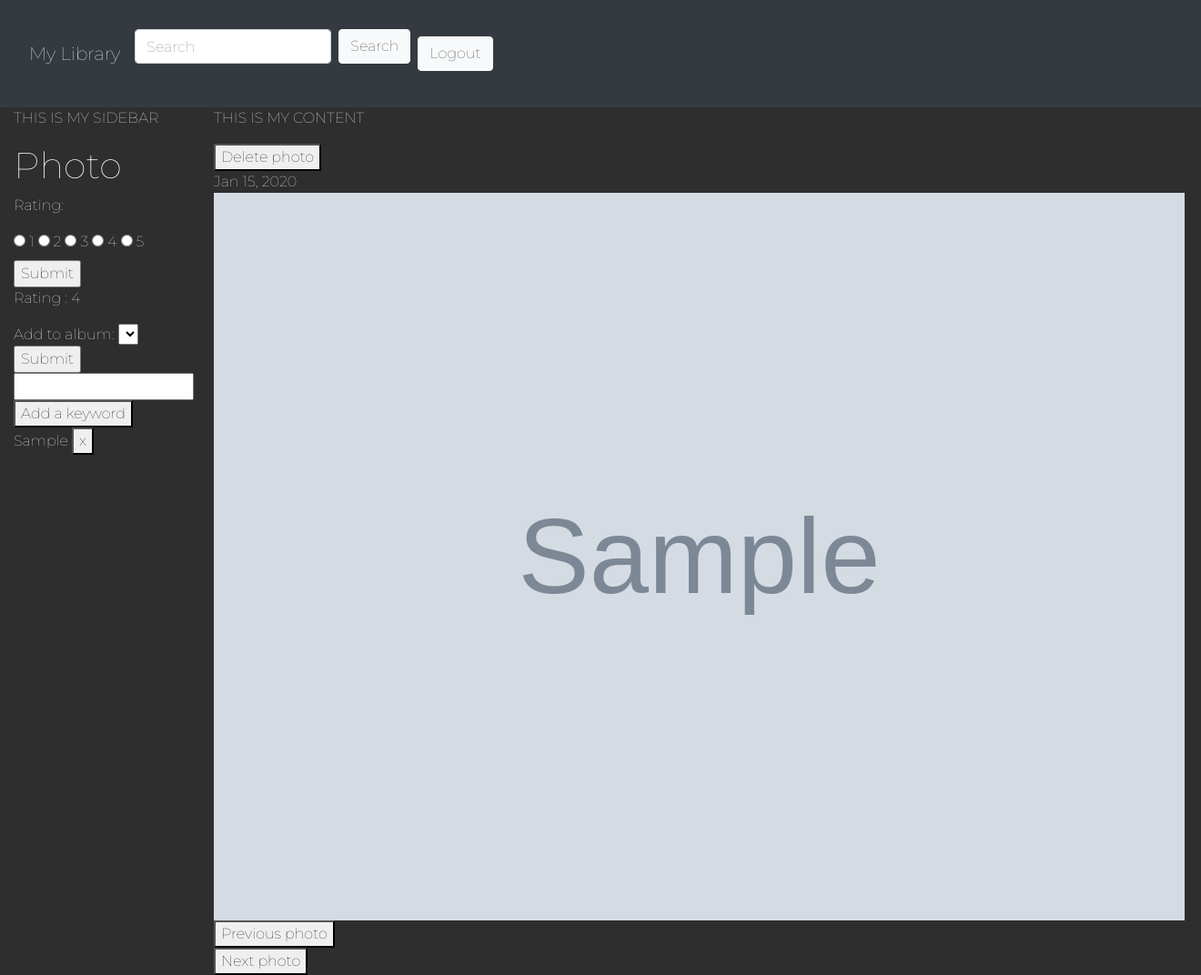
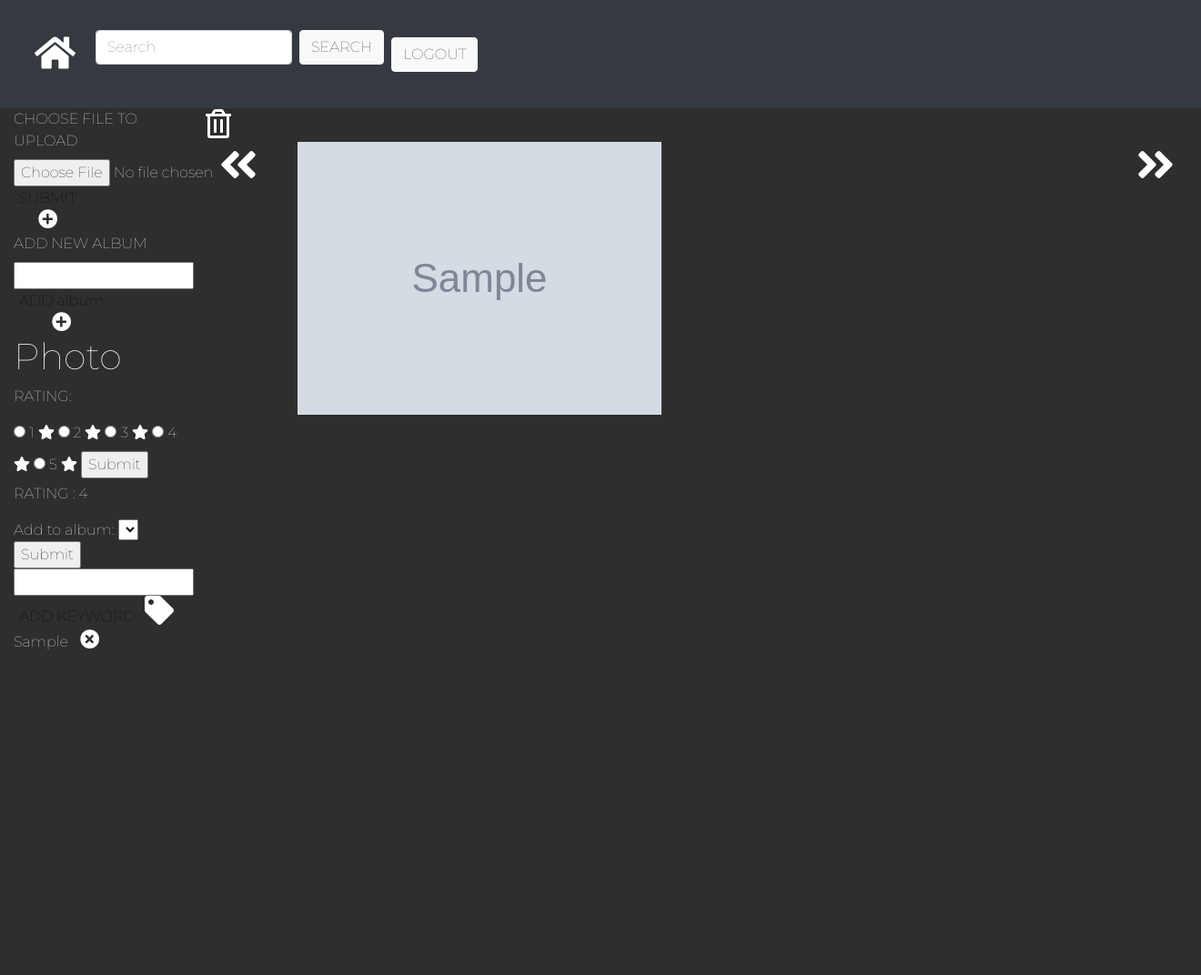
Before and after one commit to amytrick/Ember-with-Angular, a Flask app: page /photodetails/1 in a window 1320 px wide. Shown: the whole page at 91% size. After the commit the page ends 714 px from the top, so only its background shows below. Run offline with Flask 2, Linux system fonts and the light colour scheme; tables that the repository leaves empty hold one stand-in row (values such as "Sample post"); grey boxes marked "Sample" are stand-in pictures; lists and menus that the app fills with data are empty; some libraries are stand-ins or nearby versions.

Commit message:
containers and icons

```diff
--- a/crud.py
+++ b/crud.py
@@ -88,7 +88,7 @@ def print_date(photo_id):
     date_taken = photo.date_taken
     # This is what date_taken looks like --> 2020-03-13 08:09:50
 
-    date = (date_taken.strftime('%b %d, %Y'))
+    date = (date_taken.strftime('%b %d, %Y')).upper()
     return date
     # will return like this --> 'Mar 13, 2020'
 
--- a/static/CSS/style.css
+++ b/static/CSS/style.css
@@ -8,8 +8,8 @@
 }
 
 #large-photo {
-    height:800px;
-    width:auto;
+    /* height:800px;
+    width:auto; */
 }
 
 body {
@@ -28,3 +28,22 @@ h1 {
     background-color: rgb(29, 29, 29);
     padding: 2rem 2rem;
 }
+
+#album-link {
+    color: white;
+  }
+
+  button {
+    background-color: Transparent;
+    background-repeat:no-repeat;
+    border: none;
+    cursor:pointer;
+    overflow: hidden;
+    outline:none;
+}
+
+.img-fluid {
+    max-height: 700px;
+    max-width: 100%;
+    height: auto;
+}
--- a/templates/album_details.html
+++ b/templates/album_details.html
@@ -37,7 +37,8 @@
       <a href="/photodetails/{{photo.photo_id}}">
         <img class="library-img" id="library-id" src= {{ photo.path }}>
       </a>
-      <button>x</button>
+      <button><i class="fa far fa-times-circle fa-lg" style="background:transparent"></i>  </button>
+
     </div>
   {% endfor %}
 
--- a/templates/base.html
+++ b/templates/base.html
@@ -11,37 +11,42 @@
     <link rel="stylesheet" href="https://stackpath.bootstrapcdn.com/bootstrap/4.3.1/css/bootstrap.min.css"
       integrity="sha384-ggOyR0iXCbMQv3Xipma34MD+dH/1fQ784/j6cY/iJTQUOhcWr7x9JvoRxT2MZw1T"
       crossorigin="anonymous">
+      <link rel="stylesheet" href="https://stackpath.bootstrapcdn.com/font-awesome/4.7.0/css/font-awesome.min.css"
+      integrity="sha384-wvfXpqpZZVQGK6TAh5PVlGOfQNHSoD2xbE+QkPxCAFlNEevoEH3Sl0sibVcOQVnN"
+      crossorigin="anonymous">
+    <script src="https://use.fontawesome.com/releases/v5.15.1/js/all.js" data-auto-replace-svg="nest"></script>
     <meta name="viewport" content="width=device-width">
     <link rel="stylesheet" href="/static/css/style.css">
     <link rel="preconnect" href="https://fonts.gstatic.com">
     <link rel="preconnect" href="https://fonts.gstatic.com">
     <link rel="preconnect" href="https://fonts.gstatic.com">
-    <link href="https://fonts.googleapis.com/css2?family=Montserrat:wght@100&display=swap" rel="stylesheet">    </title>
+    <link href="https://fonts.googleapis.com/css2?family=Montserrat:wght@100&display=swap" rel="stylesheet">
+  </title>
   </head>
-        {% for message in get_flashed_messages() %}
-          {{ message }}
-        {% endfor %}
+    {% for message in get_flashed_messages() %}
+      {{ message }}
+    {% endfor %}
     {% block head %}{% endblock %}
   </head>
   <body>
 
+        <nav class="navbar navbar-expand-lg navbar-dark bg-dark">
+          <button>
+          <a class="navbar-brand" href="/return_to_library"><i class="fa fa-home fa-2x"></i></a>
 
-
-        <nav class="navbar navbar-expand-lg navbar-dark bg-dark">
-          <a class="navbar-brand" href="/return_to_library">My Library</a>
-            <button class="navbar-toggler" type="button" data-toggle="collapse" data-target="#navbarSupportedContent" aria-controls="navbarSupportedContent" aria-expanded="false" aria-label="Toggle navigation">
-              <span class="navbar-toggler-icon"></span>
+            <!-- <button class="navbar-toggler" type="button" data-toggle="collapse" data-target="#navbarSupportedContent" aria-controls="navbarSupportedContent" aria-expanded="false" aria-label="Toggle navigation"> -->
+              <!-- <span class="navbar-toggler-icon"></span> -->
             </button>
             <ul class=navbar-nav ml-auto>
               <div>
                 <form class="form-inline my-2 my-lg-0" action="/search" method="POST">
                   <input class="form-control mr-sm-2" type="search" placeholder="Search" aria-label="Search" name="search">
-                  <button class="btn btn-light my-2 my-sm-0" type="submit">Search</button>
+                  <button class="btn btn-light my-2 my-sm-0" type="submit">SEARCH</button>
                 </form>
               </div>
               <div class="p-2">
                 <form class="ml-auto" action="/logout" method="POST">
-                  <button class="btn btn-light my-2 my-sm-0">Logout</button>
+                  <button class="btn btn-light my-2 my-sm-0">LOGOUT</button>
                 </form>
               </div>
             </ul>
@@ -52,16 +57,62 @@
     <div class="container-fluid">
       <div class="row">
         <div class="col-2">
-          <p> THIS IS MY SIDEBAR</p>
+          <div class="row">
+
+          </div>
+            <form action="/upload_photo" method="POST" enctype="multipart/form-data">
+              <div>
+                <label for="test_image">CHOOSE FILE TO UPLOAD</label>
+                <input type="file" id="test_image" name="test_image"
+                      accept=".jpg, .jpeg, .png">
+              </div>
+              <div>
+                <button>SUBMIT
+                  <div class="fa-lg">
+                    <span class="fa-layers fa-fw" style="background:transparent">
+                      <i class="fas fa-circle" style="color:rgb(255, 255, 255)"></i>
+                      <i class="fa fas fa-plus" style="color: rgb(46, 46, 46)" data-fa-transform="shrink-6"></i>
+                    </span>
+                  </div>
+                </button>
+              </div>
+            </form>
+
+            <form action="/add_album">
+              <div>
+                <label>ADD NEW ALBUM</label>
+                <input type="text" name="new_album_name">
+                  <button id='add-album-button'>ADD album
+                    <div class="fa-lg">
+                      <span class="fa-layers fa-fw" style="background:transparent">
+                        <i class="fas fa-circle" style="color:rgb(255, 255, 255)"></i>
+                        <i class="fa fas fa-plus" style="color: rgb(46, 46, 46)" data-fa-transform="shrink-6"></i>
+                      </span>
+                    </div>
+                  </button>
+              </div>
+            </form>
+
+            {% for album in albums %}
+              <div>
+                <ul>
+                  <li>
+                    <a href ="/library/{{ album.album_id }}"> {{album.name}}
+                    </a>
+                  </li>
+                </ul>
+              </div>
+            {% endfor %}
+
           {% block sidebar %}
 
           {% endblock %}
         </div>
         <div class="col-10">
-          <p>THIS IS MY CONTENT</p>
           {% block body %}
 
           {% endblock %}
+        </div>
         </div>
       </div>
     </div>
--- a/templates/photo_details.html
+++ b/templates/photo_details.html
@@ -10,22 +10,27 @@ Photo
 
 <form action="/rating/{{photo.photo_id}}" method="POST">
     <p>
-        Rating:
+        RATING:
     </p>
         <input type="radio" name="rating" value="1">
         <label>1</label>
+        <i class="fa fa-star"></i>
         <input type="radio" name="rating" value="2">
         <label>2</label>
+        <i class="fa fa-star"></i>
         <input type="radio" name="rating" value="3">
         <label>3</label>
+        <i class="fa fa-star"></i>
         <input type="radio" name="rating" value="4">
         <label>4</label>
+        <i class="fa fa-star"></i>
         <input type="radio" name="rating" value="5">
         <label>5</label>
+        <i class="fa fa-star"></i>
         <input type="submit">
 </form>
 <div>
-    <p>Rating : {{photo.rating}} </p>
+    <p>RATING : {{photo.rating}} </p>
 </div>
 
 
@@ -44,14 +49,22 @@ Photo
 <div>
     <form action="/tag/{{photo.photo_id}}", method="POST">
         <input type="text" name="tag-text">
-        <button id='add-tag'>Add a keyword</button>
+        <button id='add-tag'>ADD KEYWORD</button>
+        <i class="fa fa-tag fa-2x"></i>
     </form>
 </div>
 
 <div id="existing-tags">
         {% for tag in tags %}
         <form action="/delete-tag/{{photo.photo_id}}/{{tag.tag_id}}">
-            <p>{{tag.tagword}} <button>x</button>
+            <p>{{tag.tagword}} <button>
+                <div class="fa-lg">
+                    <span class="fa-layers fa-fw" style="background:transparent">
+                      <i class="fas fa-circle" style="color:rgb(255, 255, 255)"></i>
+                      <i class="fa fas fa-times" style="color: rgb(46, 46, 46)" data-fa-transform="shrink-6"></i>
+                    </span>
+                  </div>
+                </button>
             </p>
         {% endfor %}
     </form>
@@ -61,23 +74,38 @@ Photo
 
 
 {% block body %}
-<form action="/delete_photo/{{photo.photo_id}}", method="POST">
-    <button id="delete">Delete photo</button>
-</form>
+    <div class="row" id="header for delete">
+        <form action="/delete_photo/{{photo.photo_id}}", method="POST">
+            <button id="delete"><i class="far fa-trash-alt fa-2x" style="color:white"></i></button>
+        </form>
+    </div>
 
-<div>
-    <div>
-        {{date}}
-      </div>
-    <img id='large-photo' src={{ photo.path }}>
-</div>
-<div>
-    <form action="/previous">
-        <button type="submit" id="previous">Previous photo</button>
-    </form>
-    <form action="/next">
-        <button type="submit" id="next">Next photo</button>
-    </form>
-</div>
+    <div class="row" id="photo body">
+
+
+        <div class="col-1" id="previous column">
+            <div>
+                <form action="/previous">
+                    <button type="submit" id="previous"><i class="fa fa-angle-double-left fa-3x" style="color:white"></i></button>
+                </form>
+            </div>
+        </div>
+
+
+        <div class="col-10" id="photo holder column">
+            <div>
+                <img class="img-fluid" id='large-photo' src={{ photo.path }}>
+            </div>
+        </div>
+
+
+        <div class="col-1" id="next column">
+            <div>
+                <form action="/next">
+                    <button type="submit" id="next"><i class="fa fa-angle-double-right fa-3x" style="color:white"></i></button>
+                </form>
+            </div>
+        </div>
+    </div>
 
 {% endblock %}
```
Also changed, not shown: templates/library.html (+18 -40 lines).
